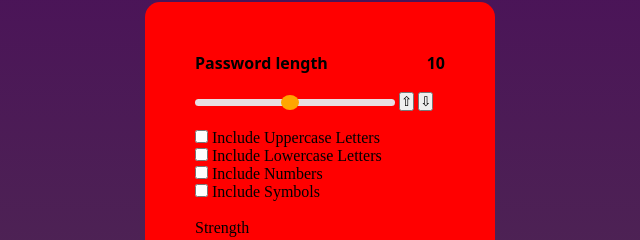
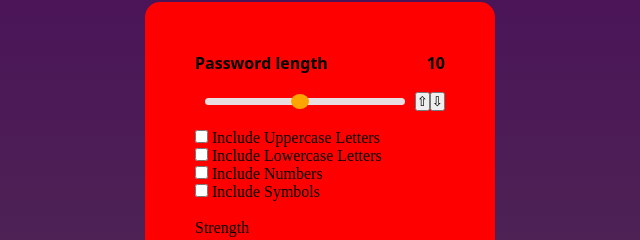
Before and after one commit to Kartik-Ranaut/Password-Generator, a plain HTML site: page index.html in a window 1280 px wide. Shown: the part 274-514 px from the top of the page, 320-960 px from the left. Drawn offline with Linux system fonts and the light colour scheme.

Commit message:
eleventh day tenth

```diff
--- a/style.css
+++ b/style.css
@@ -146,3 +146,7 @@
     background-image: linear-gradient(orange,orange);
     color: black;
   }
+  .sliding{
+    display: flex;
+    justify-content: space-between;
+  }
```
